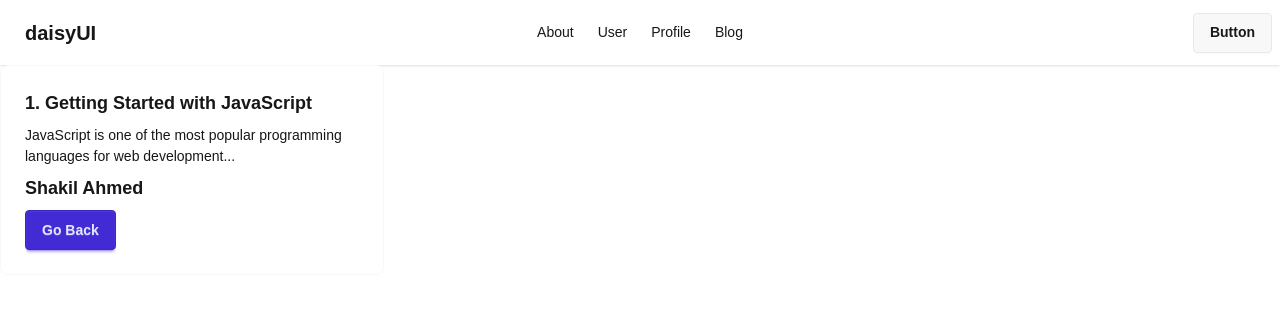
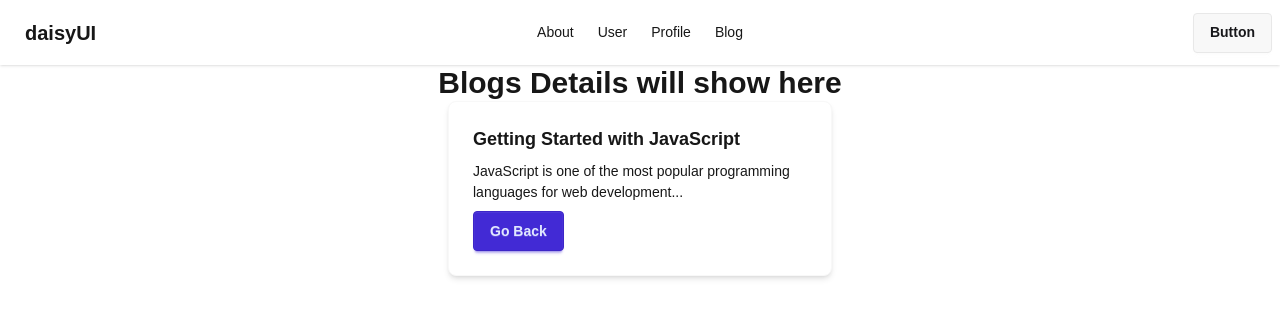
Before and after one commit to shakilkhan95/my-next-app-3, a Next.js app: page /blog/1 in a window 1280 px wide. Shown: the top 318 px of the page. Built offline with nearby package versions, Linux system fonts and the light colour scheme.

Commit message:
practicing dynamic route

```diff
--- a/src/app/blog/[blogId]/page.jsx
+++ b/src/app/blog/[blogId]/page.jsx
@@ -50,36 +50,23 @@ const blogs = [
   },
 ];
 
-const BlogDetailsPage = async ({ params }) => {
-  const { blogId } = await params;
-  const blog = blogs.find((blog) => blog.id === parseInt(blogId));
+const BlogDetailsPage = async ({params}) => {
+  const {blogId} = await params;
+  const blog = blogs.find(blog => blog.id === parseInt(blogId));
   return (
     <div>
-      {blog ? (
-        <div className="card card-border bg-base-100 w-96">
-          <div className="card-body">
-            <h2 className="card-title">
-              {blog.id}. {blog.title}
-            </h2>
-            <p>{blog.content}</p>
-            <h2 className="card-title">{blog.author}</h2>
-            <div className="card-actions justify-start">
-              <Link href="/blog" className="btn btn-primary">
-                Go Back
-              </Link>
-            </div>
-          </div>
-        </div>
-      ) : (
-        <div>
-          <h1>Blog Details Not Found.</h1>
-          <div>
+      <h1 className="text-3xl font-bold text-center">Blogs Details will show here</h1>
+      <div className="card card-border bg-base-100 shadow-md w-96 mx-auto">
+        <div className="card-body">
+          <h2 className="card-title">{blog.title}</h2>
+          <p>{blog.content}</p>
+          <div className="card-actions justify-start">
             <Link href="/blog" className="btn btn-primary">
               Go Back
             </Link>
           </div>
         </div>
-      )}
+      </div>
     </div>
   );
 };
--- a/src/app/blog/page.jsx
+++ b/src/app/blog/page.jsx
@@ -61,7 +61,7 @@ const BlogPage = () => {
             <h2 className="card-title">{blog.title}</h2>
             <p>{blog.content}</p>
             <div className="card-actions justify-start">
-              <Link href={`/blog/${blog.id}`} className="btn btn-primary">Details</Link>
+              <Link href={`/blog/${blog.id}`} className="btn btn-primary">See Details</Link>
             </div>
           </div>
         </div>
```
